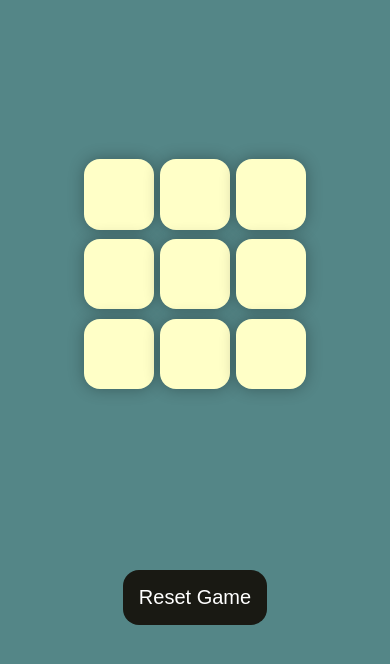
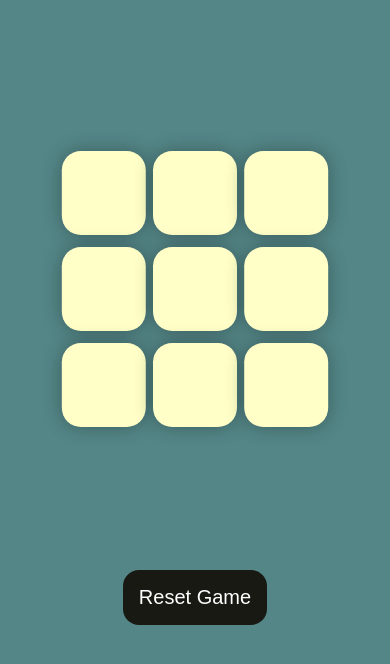
Before and after one commit to MSufyan10/Tic-Tac-Toe, a plain HTML site: page index.html in a window 390 px wide. Shown: the part 58-722 px from the top of the page. Drawn offline with Linux system fonts and the light colour scheme.

Commit message:
Update game.css

```diff
--- a/game.css
+++ b/game.css
@@ -6,6 +6,10 @@
 body{
     background-color: #548687;
     text-align: center;
+}
+
+@media (max-width: 600px) {
+  .game { transform: scale(1.2); margin-top: 30px; }
 }
 
 .container{
```
